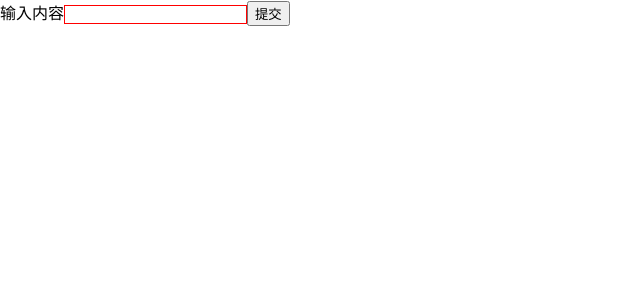
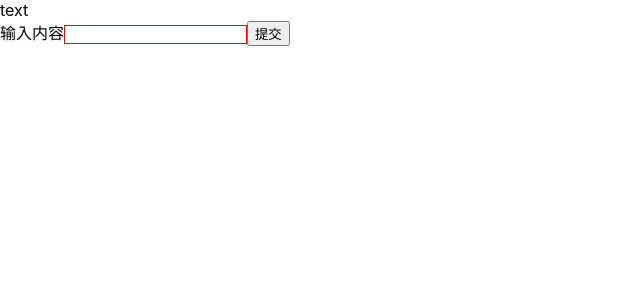
Before and after one commit to strawHatYz/Muke-jianshu, a React (Create React App) app: page / in a window 1280 px wide. Shown: the top 300 px of the page, without its empty margins (0-640 px from the left). Built offline with nearby package versions, Linux system fonts and the light colour scheme.

Commit message:
Merge 测试更改

```diff
--- a/src/Home/index.js
+++ b/src/Home/index.js
@@ -25,6 +25,7 @@ class TodoList extends Component {
     console.log('render 渲染')
     return (
       <Fragment>
+        text
         <div>
           {/* 多行注释 */}
           <label htmlFor="inserArea">输入内容</label>
```
